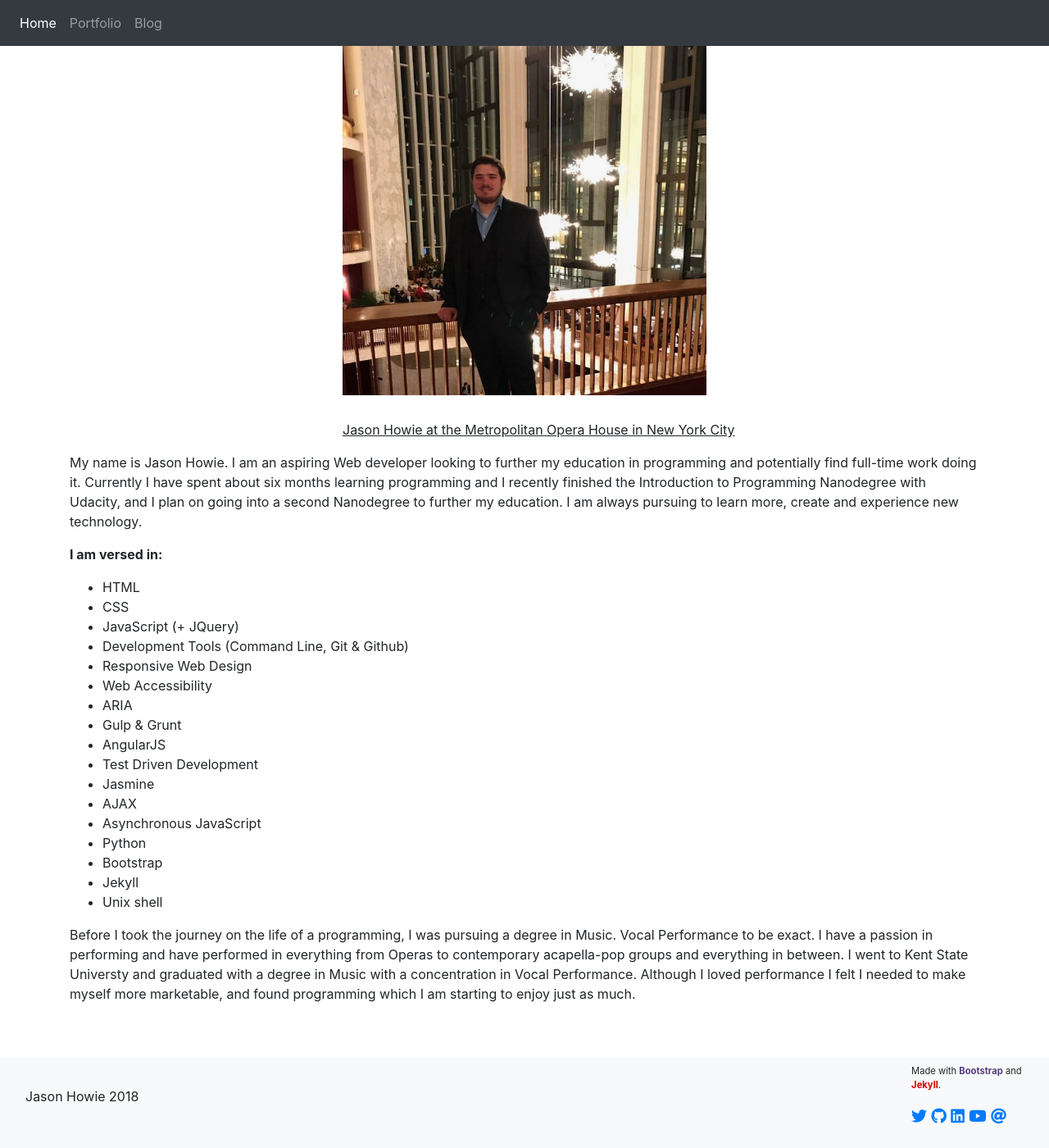
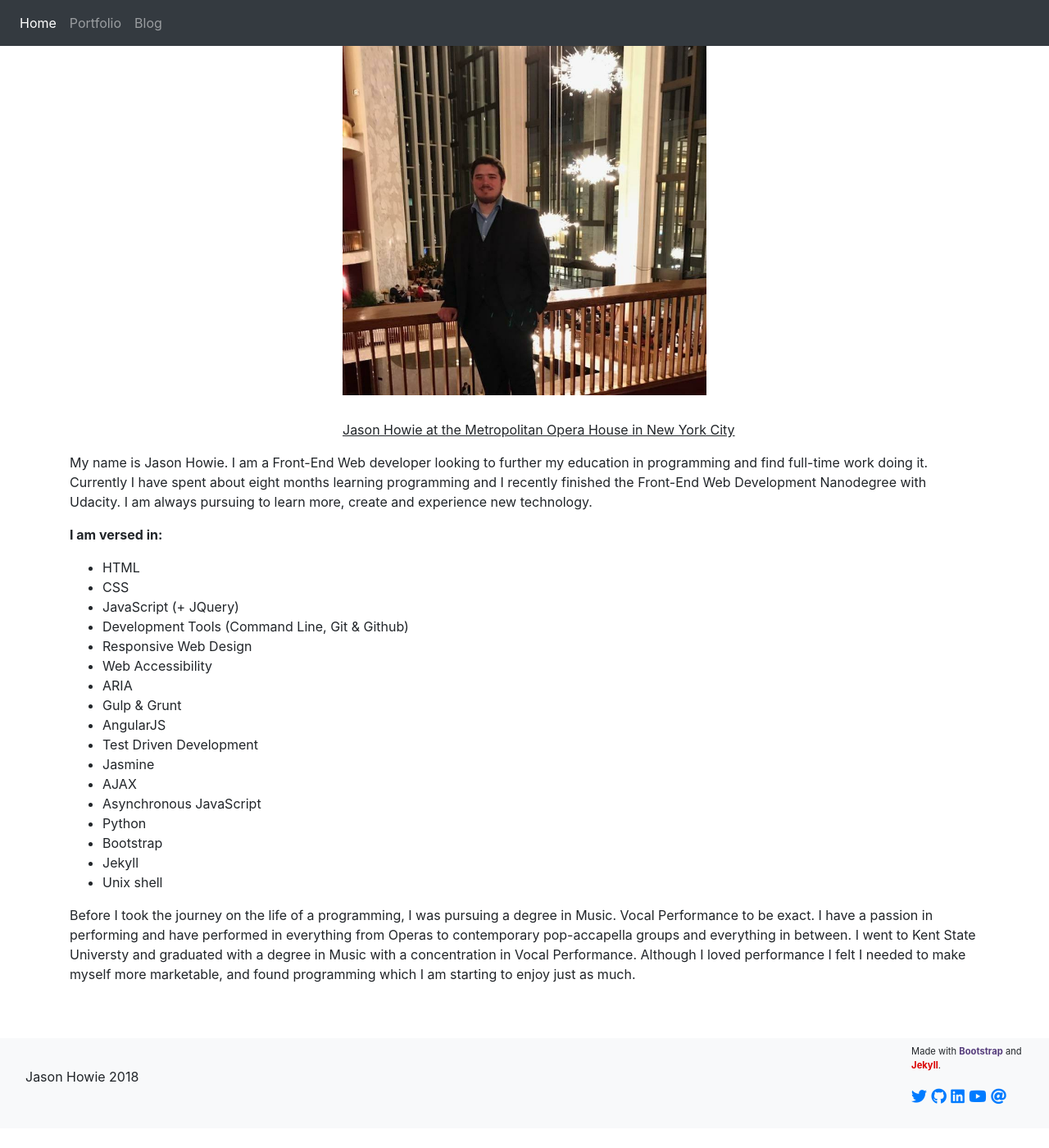
Before and after one commit to bt93/old_website, a Jekyll site: the page built from index.html, in a window 1280 px wide and 1400 px high, scrolled down 428 px. Shown: the whole window at 82% size. Built offline with Jekyll 4.4.1, drawn with Linux system fonts in a browser that asks for light colours; nearby versions of some CDN libraries; after the commit the page ends 1804 px from its top, so only the background shows below that.

Commit message:
changes to paragraphs on homepage

```diff
--- a/index.html
+++ b/index.html
@@ -8,10 +8,10 @@ title: Home
 		<img src="img/jason.jpg" class="rounded img-fluid mx-auto d-block thumb-nail" alt="Jason Howie.">
 		<figcaption>Jason Howie at the Metropolitan Opera House in New York City</figcaption>
 	</figure>
-	<p>My name is Jason Howie. I am an aspiring Web developer looking to further my education in programming and
-	potentially find full-time work doing it. Currently I have spent about six months learning programming and I recently
-	finished the Introduction to Programming Nanodegree with Udacity, and I plan on going into a second Nanodegree to
-	further my education. I am always pursuing to learn more, create and experience new technology.</p>
+	<p>My name is Jason Howie. I am a Front-End Web developer looking to further my education in programming and
+	find full-time work doing it. Currently I have spent about eight months learning programming and I recently
+	finished the Front-End Web Development Nanodegree with Udacity.
+	I am always pursuing to learn more, create and experience new technology.</p>
 	<p><strong>I am versed in:</strong></p>
 	<ul>
 		<li>HTML</li>
@@ -34,7 +34,7 @@ title: Home
 	</ul>
 
 	<p>Before I took the journey on the life of a programming, I was pursuing a degree in Music. Vocal Performance to be
-	exact. I have a passion in performing and have performed in everything from Operas to contemporary acapella-pop groups
+	exact. I have a passion in performing and have performed in everything from Operas to contemporary pop-accapella groups
 	and everything in between. I went to Kent State Universty and graduated with a degree in Music with a concentration in
 	Vocal Performance. Although I loved performance I felt I needed to make myself more marketable, and found programming
 	which I am starting to enjoy just as much.</p>
```
